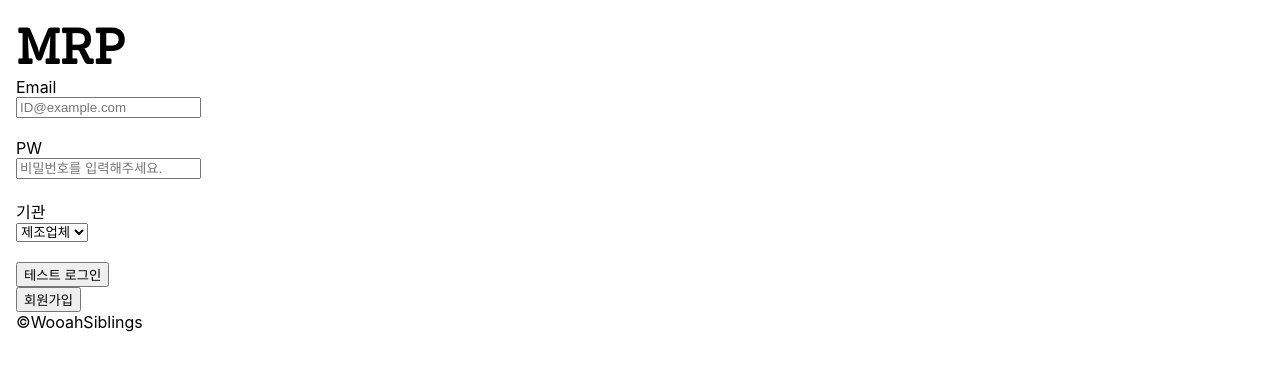
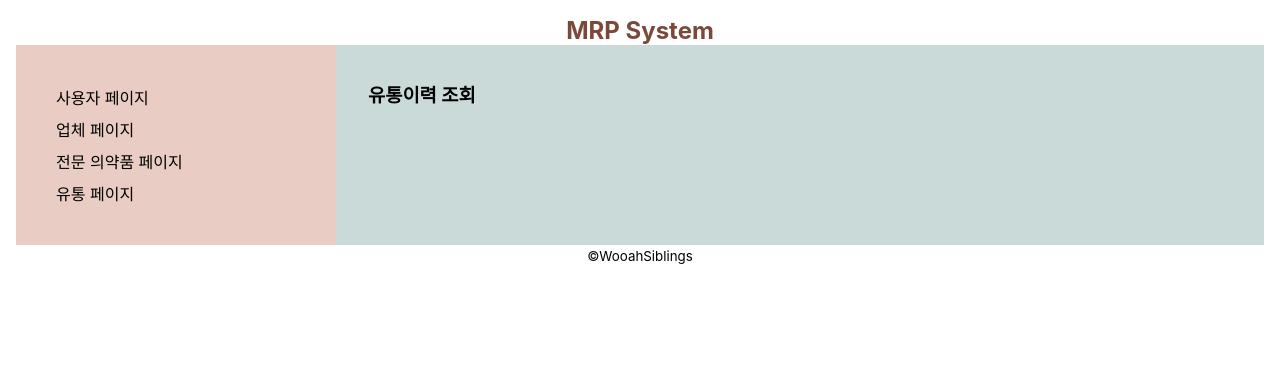
Before and after one commit to Seongjun-Moon/MRP, a React (Create React App) app in the folder web/: page /#/circulation in a window 1280 px wide. Before the commit this address led to /#/company. Shown: the top 370 px of the page. Built offline with nearby package versions, Linux system fonts and the light colour scheme.

Commit message:
Add footer

```diff
--- a/web/src/App.js
+++ b/web/src/App.js
@@ -9,7 +9,7 @@ function App() {
     setIsLoggedin(!isLoggedIn);
   };
 
-  return <div>{isLoggedIn ? <Main /> : <Welcome login={login} />}</div>;
+  return <div>{!isLoggedIn ? <Main /> : <Welcome login={login} />}</div>;
 }
 
 export default App;
--- a/web/src/components/circulation-page.jsx
+++ b/web/src/components/circulation-page.jsx
@@ -2,17 +2,19 @@ import React from "react";
 
 function CirculationPage(props) {
   return (
-    <div>
-      <h3>여기는 유통 페이지</h3>
-      <table>
-        {/* <tr>
+    <section className="circulation">
+      <div>
+        <h3>유통이력 조회</h3>
+        <table>
+          {/* <tr>
           <td>순번</td>
           <td>바코드 정보</td>
           <td>대상 업체</td>
           <td>수령 시간</td>
         </tr> */}
-      </table>
-    </div>
+        </table>
+      </div>
+    </section>
   );
 }
 
--- a/web/src/components/company-page.jsx
+++ b/web/src/components/company-page.jsx
@@ -27,6 +27,7 @@ function CompanyPage(props) {
       (data) => {
         if (data.data.message) {
           alert("업체 등록 완료!");
+          getCompanyInfo();
         } else {
           alert("업체 등록 실패!!!!!");
         }
@@ -36,21 +37,20 @@ function CompanyPage(props) {
 
   return (
     <div>
-      <h3>여기는 업체 페이지</h3>
+      <div>
+        <h3>업체 정보 조회</h3>
         <table>
           <thead>
             <tr>
-            <td>순번</td>
               <td>업체 코드</td>
               <td>업체 이름</td>
               <td>업체 종류</td>
             </tr>
           </thead>
           <tbody>
-          {companyData.map((company, index) => {
+            {companyData.map((company) => {
               return (
                 <tr key={company.companyCode}>
-                <td>{index}</td>
                   <td>{company.companyCode}</td>
                   <td>{company.companyName}</td>
                   <td>{company.companyType}</td>
@@ -59,6 +59,11 @@ function CompanyPage(props) {
             })}
           </tbody>
         </table>
+      </div>
+
+      <div>
+        <h3>업체 정보 등록</h3>
+
         <form onSubmit={(e) => handleSubmit(e)} action="">
           업체 코드
           <input id="company-code" required ref={inputCompanyCode} />
@@ -76,6 +81,7 @@ function CompanyPage(props) {
           <button type="submit">업체 등록</button>
         </form>
       </div>
+    </div>
   );
 }
 
--- /dev/null
+++ b/web/src/components/footer.jsx
@@ -0,0 +1,11 @@
+import React from "react";
+
+const Footer = () => {
+  return (
+    <footer>
+      <small>&copy;WooahSiblings</small>
+    </footer>
+  );
+};
+
+export default Footer;
--- a/web/src/components/main-container.jsx
+++ b/web/src/components/main-container.jsx
@@ -7,7 +7,7 @@ import CirculationPage from "../components/circulation-page";
 
 function MainContainer(props) {
   return (
-    <section>
+    <section className="main">
       <Route exact path="/" component={UserPage}></Route>
       <Route exact path="/company" component={CompanyPage}></Route>
       <Route exact path="/medicine" component={MedicinePage}></Route>
--- a/web/src/components/medicine-page.jsx
+++ b/web/src/components/medicine-page.jsx
@@ -31,7 +31,7 @@ function MedicinePage(props) {
 
   const getMedicineInfo = async () => {
     const data = await API.getMedicineInfo().then((data) => data.data);
-    setMediData(data);
+    setMediData(data.sort((a, b) => a.mediCode - b.mediCode));
   };
 
   const createMedicineInfo = async (event) => {
@@ -61,7 +61,6 @@ function MedicinePage(props) {
         <table>
           <thead>
             <tr>
-              <td>순번</td>
               <td>의약품 코드</td>
               <td>업체 코드</td>
               <td>의약품 이름</td>
@@ -72,10 +71,9 @@ function MedicinePage(props) {
             </tr>
           </thead>
           <tbody>
-            {mediData.map((medi, index) => {
+            {mediData.map((medi) => {
               return (
                 <tr key={medi.mediCode}>
-                  <td>{index}</td>
                   <td>{medi.mediCode}</td>
                   <td>{medi.companyCode}</td>
                   <td>{medi.mediName}</td>
--- a/web/src/components/user-page.jsx
+++ b/web/src/components/user-page.jsx
@@ -5,13 +5,13 @@ function UserPage(props) {
   const [userData, setUserData] = React.useState([]);
 
   React.useEffect(() => {
-    getUserInfo();
+    // getUserInfo();
   }, []);
 
-  const getUserInfo = async () => {
-    const data = await API.getUserInfo().then((data) => data.data);
-    setUserData(data);
-  };
+  // const getUserInfo = async () => {
+  //   const data = await API.getUserInfo().then((data) => data.data);
+  //   setUserData(data);
+  // };
 
   return (
     <div>
--- a/web/src/pages/main.pages.jsx
+++ b/web/src/pages/main.pages.jsx
@@ -3,25 +3,28 @@ import SidebarContainer from "../components/sidebar-container";
 import MainContainer from "../components/main-container";
 import { HashRouter } from "react-router-dom";
 
-import { ReactComponent as Medicine } from "../assets/medicine.svg";
+// import { ReactComponent as Medicine } from "../assets/medicine.svg";
 
 import "../scss/styles.scss";
+import Footer from "../components/footer";
 
 class Main extends React.Component {
   render() {
     return (
-      <section className="main">
-        <header className="main-header">
+      <section className="mainpage">
+        <header className="mainpage-header">
           {/* <Medicine /> */}
           <h1>MRP System</h1>
         </header>
 
         <HashRouter>
-          <section className="main-container">
+          <section className="mainpage-container">
             <SidebarContainer />
             <MainContainer />
           </section>
         </HashRouter>
+
+        <Footer />
       </section>
     );
   }
--- a/web/src/pages/welcome.pages.jsx
+++ b/web/src/pages/welcome.pages.jsx
@@ -1,6 +1,7 @@
 import React from "react";
 import Signin from "../components/signin";
 import Signup from "../components/signup";
+import Footer from "../components/footer";
 
 class Welcome extends React.Component {
   constructor() {
@@ -30,8 +31,7 @@ class Welcome extends React.Component {
             <Signup login={this.props.login} />
           )}
         </article>
-
-        <footer>&copy;WooahSiblings</footer>
+        <Footer />
       </section>
     );
   }
--- a/web/src/scss/App.scss
+++ b/web/src/scss/App.scss
@@ -41,3 +41,7 @@ a {
   text-decoration: none;
   color: inherit;
 }
+
+footer {
+  text-align: center;
+}
--- a/web/src/scss/components.scss
+++ b/web/src/scss/components.scss
@@ -12,7 +12,6 @@
 }
 
 .main {
-  section {
-    padding: 0 2rem;
-  }
+  background-color: $mint;
+  padding: 1rem 2rem;
 }
--- a/web/src/scss/pages.scss
+++ b/web/src/scss/pages.scss
@@ -1,6 +1,6 @@
 @import "variables.scss";
 
-.main {
+.mainpage {
   &-header {
     text-align: center;
 
```
Lines whose indentation alone changed are shown as unchanged.
